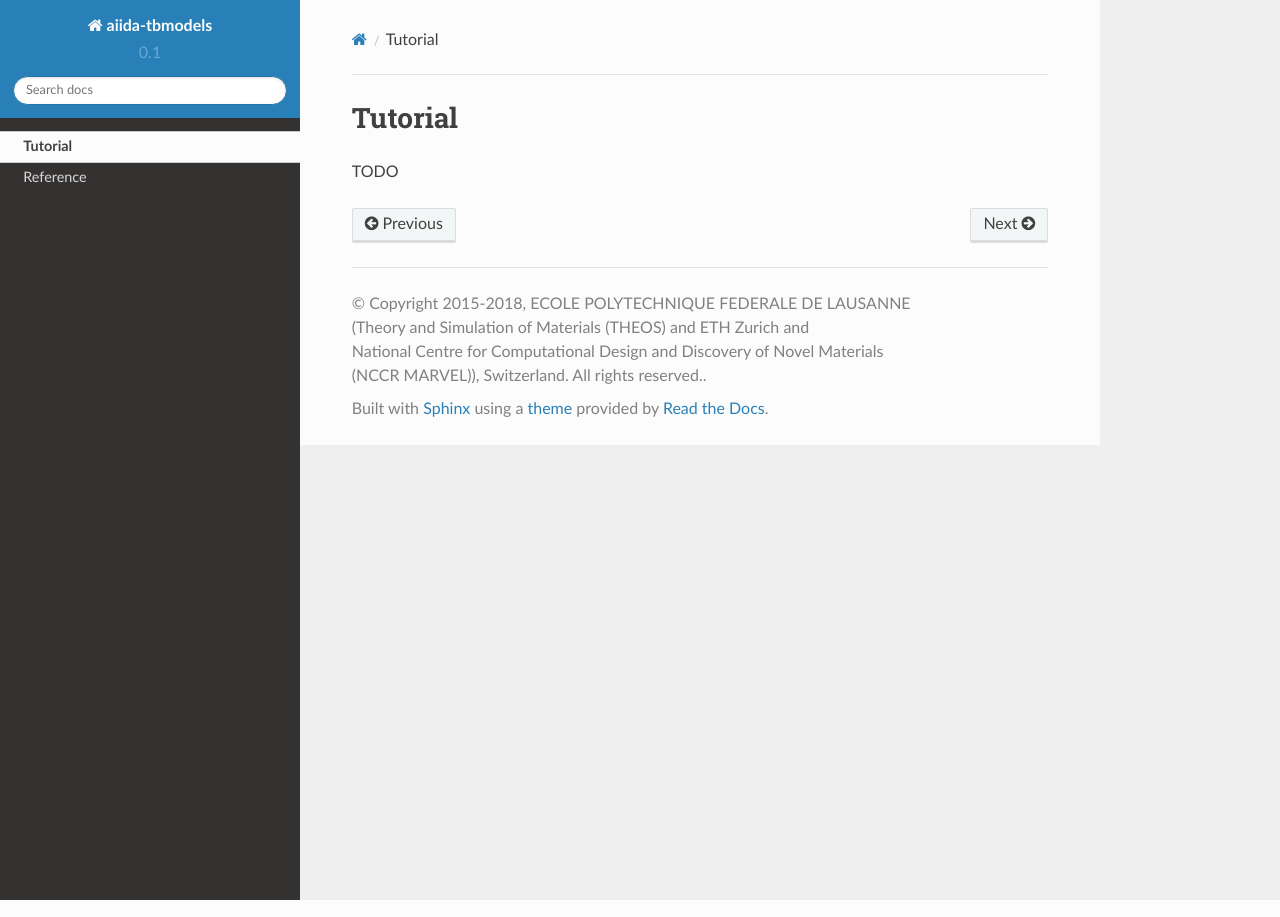
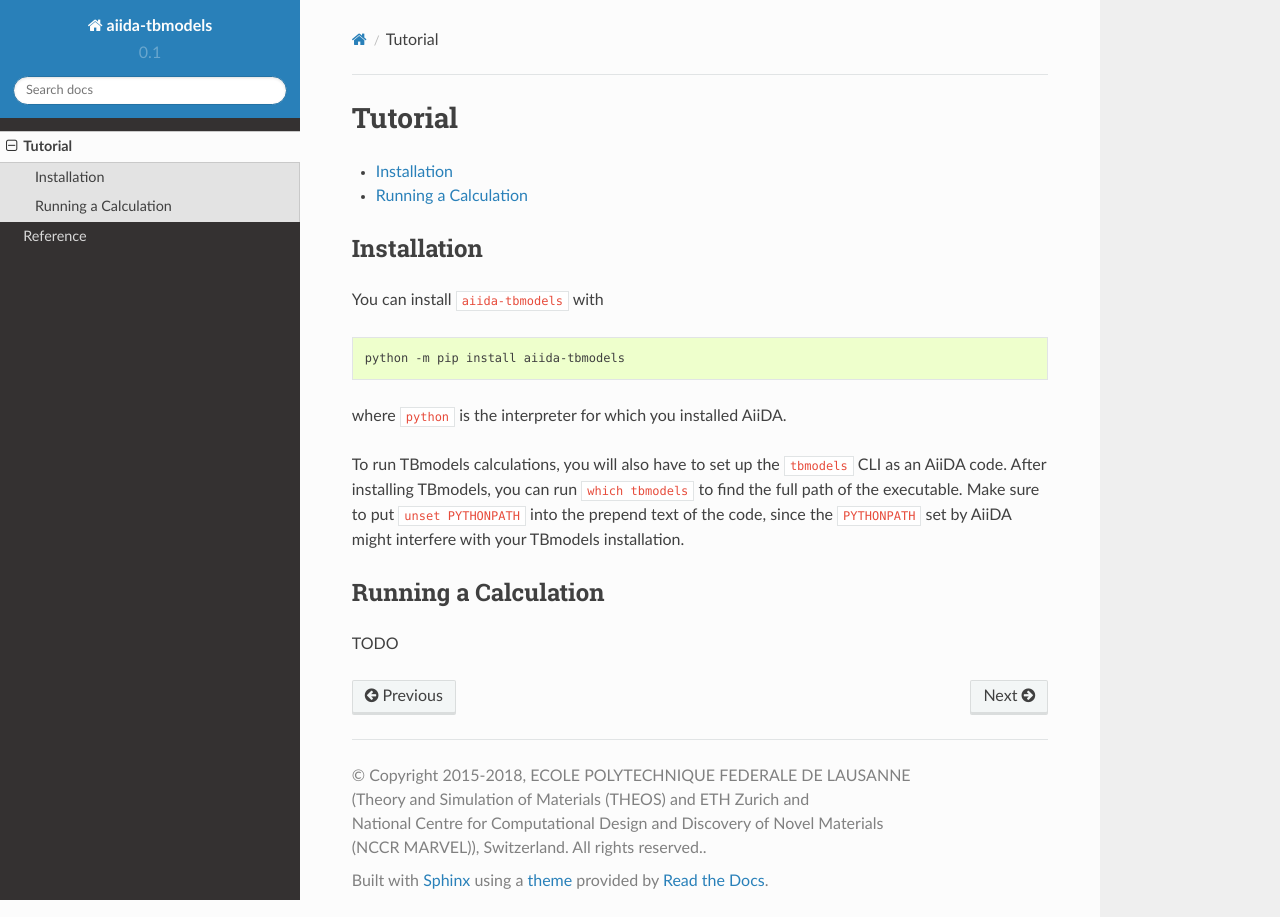
Before and after one commit to greschd/aiida-tbmodels, a Sphinx documentation site: the page built from doc/source/tutorial.rst, in a window 1280 px wide. Built offline with Sphinx 7.4.7 and the Read the Docs theme 2.0.0, drawn with Linux system fonts in a browser that asks for light colours.

Commit message:
Add installtion section.

```diff
--- a/doc/source/tutorial.rst
+++ b/doc/source/tutorial.rst
@@ -6,4 +6,20 @@ Tutorial
 .. contents::
     :local:
 
+Installation
+------------
+
+You can install ``aiida-tbmodels`` with
+
+.. code:: bash
+
+    python -m pip install aiida-tbmodels
+
+where ``python`` is the interpreter for which you installed AiiDA.
+
+To run TBmodels calculations, you will also have to set up the ``tbmodels`` CLI as an AiiDA code. After installing TBmodels, you can run ``which tbmodels`` to find the full path of the executable. Make sure to put ``unset PYTHONPATH`` into the prepend text of the code, since the ``PYTHONPATH`` set by AiiDA might interfere with your TBmodels installation.
+
+Running a Calculation
+---------------------
+
 TODO
```
